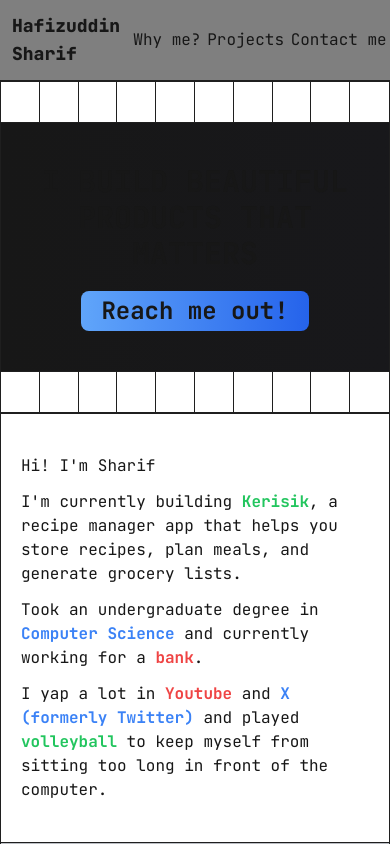
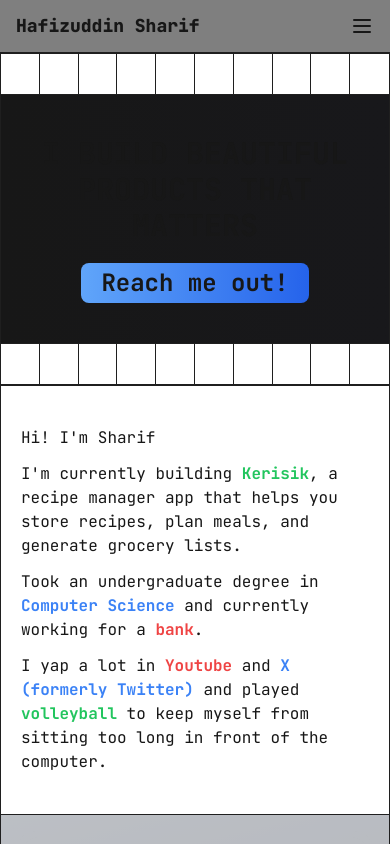
Before and after one commit to HafizuddinSharif/portfolio-v3, a Next.js app: page / in a window 390 px wide. Shown: the top 844 px of the page. Built offline with nearby package versions, Linux system fonts and the light colour scheme.

Commit message:
UPDATE: refactor Navbar component to improve mobile responsiveness and add toggle functionality for mobile menu

```diff
--- a/app/(components)/Navbar.tsx
+++ b/app/(components)/Navbar.tsx
@@ -2,14 +2,53 @@
 
 import Link from "next/link";
 import common from "../(utils)/common";
+import { useState, useEffect } from "react";
 
 const Navbar = () => {
+  const [mobileMenuOpen, setMobileMenuOpen] = useState(false);
+  const [isMobile, setIsMobile] = useState(false);
+
+  useEffect(() => {
+    // Function to update state based on window width
+    const handleResize = () => {
+      setIsMobile(window.innerWidth < 768);
+    };
+
+    // Set initial value
+    handleResize();
+
+    // Add event listener
+    window.addEventListener("resize", handleResize);
+
+    // Cleanup
+    return () => window.removeEventListener("resize", handleResize);
+  }, []);
+
+  const toggleMenu = () => {
+    setMobileMenuOpen(!mobileMenuOpen);
+  };
+
   return (
-    <nav className="sticky grid grid-cols-3 top-0 z-40 text-center py-3 backdrop-blur-md bg-black/50">
-      <div className="col-span-1 ml-3 text-lg flex font-black items-center text-left">
+    <nav className="sticky top-0 z-40 py-3 backdrop-blur-md bg-black/50 w-full">
+      <div className="container mx-auto px-4">
+        <div className="flex justify-between items-center">
+          <div className="text-lg font-black">
             <Link href={"/"}>Hafizuddin Sharif</Link>
           </div>
-      <div className="col-span-2 flex justify-around items-center text-right">
+
+          {/* Hamburger button for mobile */}
+          <button className="md:hidden focus:outline-none" onClick={toggleMenu} aria-label="Toggle menu">
+            <svg className="w-6 h-6" fill="none" stroke="currentColor" viewBox="0 0 24 24" xmlns="http://www.w3.org/2000/svg">
+              {mobileMenuOpen ? (
+                <path strokeLinecap="round" strokeLinejoin="round" strokeWidth={2} d="M6 18L18 6M6 6l12 12" />
+              ) : (
+                <path strokeLinecap="round" strokeLinejoin="round" strokeWidth={2} d="M4 6h16M4 12h16M4 18h16" />
+              )}
+            </svg>
+          </button>
+
+          {/* Desktop menu */}
+          <div className="hidden md:flex space-x-8 items-center">
             <Link href="#whyMe" onClick={(e) => common.scrollToSection(e, "whyMe")}>
               Why me?
             </Link>
@@ -20,6 +59,48 @@ const Navbar = () => {
               Contact me
             </Link>
           </div>
+        </div>
+
+        {/* Mobile menu */}
+        <div
+          className={`${
+            mobileMenuOpen ? "max-h-screen opacity-100" : "max-h-0 opacity-0"
+          } md:hidden overflow-hidden transition-all duration-300 ease-in-out`}
+        >
+          <div className="flex flex-col space-y-4 py-4">
+            <Link
+              href="#whyMe"
+              onClick={(e) => {
+                common.scrollToSection(e, "whyMe");
+                setMobileMenuOpen(false);
+              }}
+              className="block py-2"
+            >
+              Why me?
+            </Link>
+            <Link
+              href="#pastProjects"
+              onClick={(e) => {
+                common.scrollToSection(e, "pastProjects");
+                setMobileMenuOpen(false);
+              }}
+              className="block py-2"
+            >
+              Projects
+            </Link>
+            <Link
+              href="#contact"
+              onClick={(e) => {
+                common.scrollToSection(e, "contact");
+                setMobileMenuOpen(false);
+              }}
+              className="block py-2"
+            >
+              Contact me
+            </Link>
+          </div>
+        </div>
+      </div>
     </nav>
   );
 };
```
Lines whose indentation alone changed are shown as unchanged.
